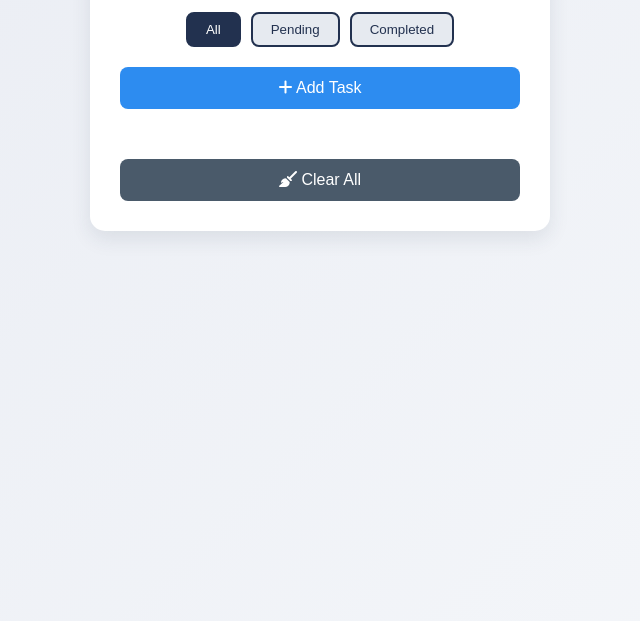
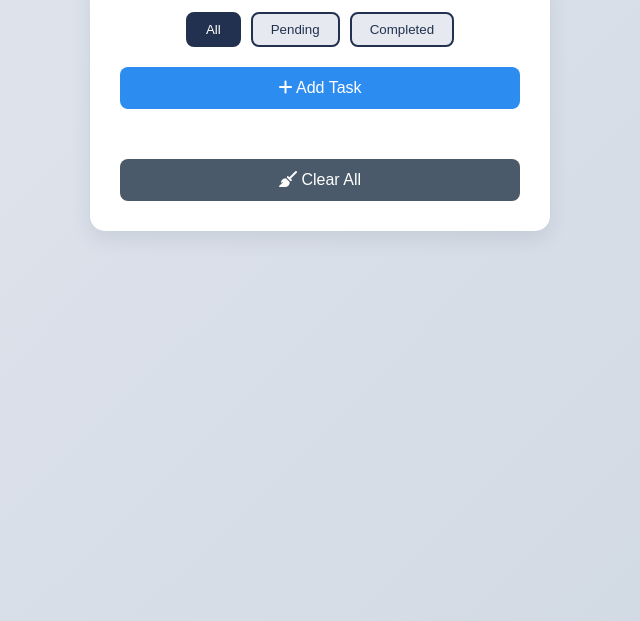
Before and after one commit to SangamKavya/todo-list-project, a plain HTML site: page index.html in a window 1280 px wide. Shown: the part 179-800 px from the top of the page, without its empty margins (320-960 px from the left). Drawn offline with Linux system fonts and the light colour scheme.

```diff
--- a/style.css
+++ b/style.css
@@ -1,7 +1,7 @@
 /* General Styling */
 body {
   font-family: 'Segoe UI', Tahoma, Geneva, Verdana, sans-serif;
-  background: linear-gradient(135deg, #e9ecf3, #f5f7fa);
+  background: linear-gradient(135deg, #e3e6ee, #cfd8e3); /* Professional blue-gray gradient */
   margin: 0;
   padding: 0;
   display: flex;
```
Also changed, not shown: 1 other file.
